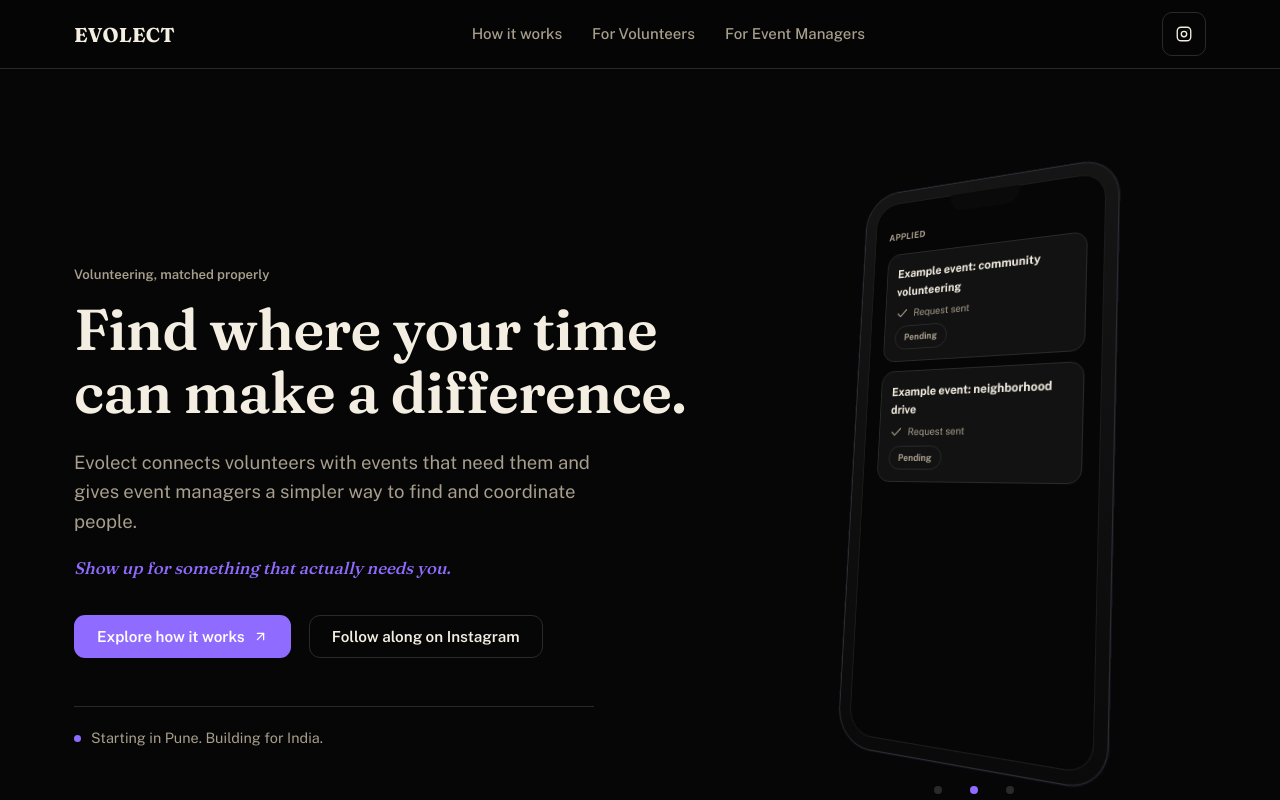
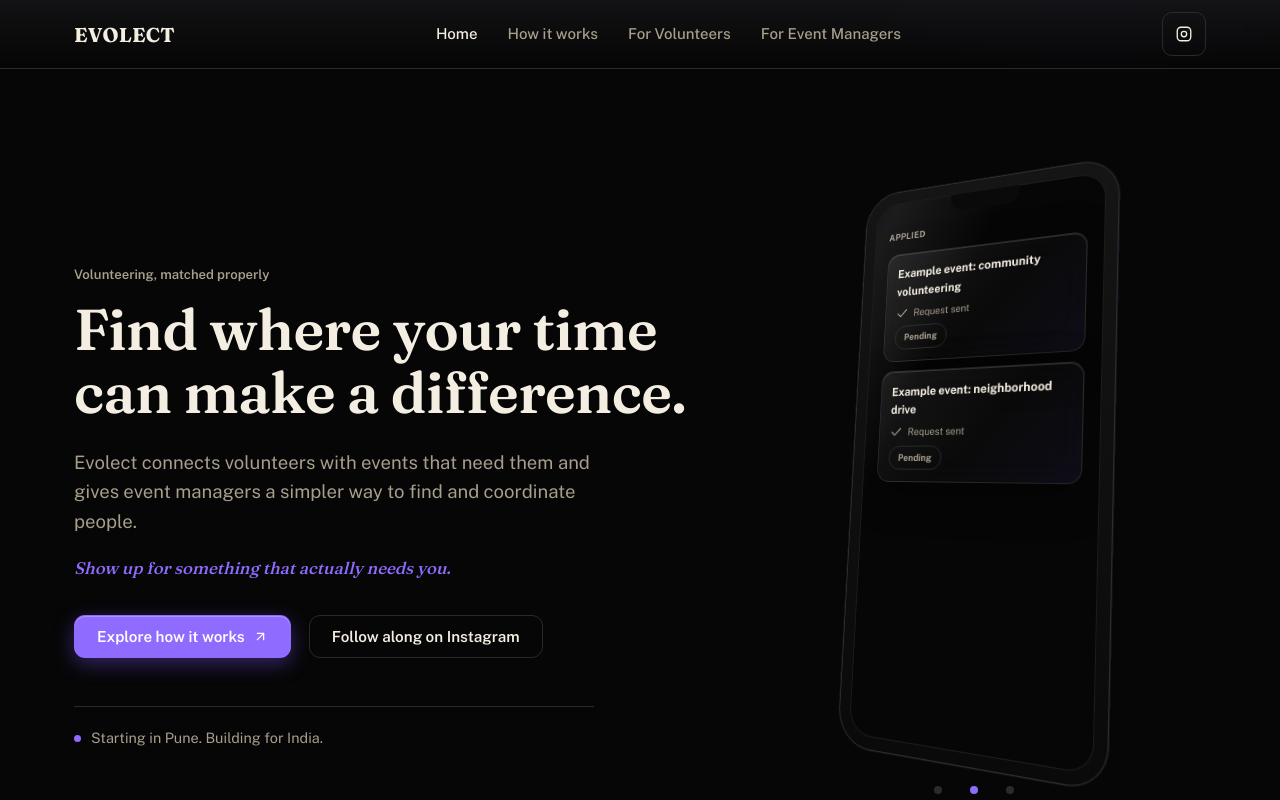
Before and after one commit to jainam662010-boop/EVOLECT, a Next.js app: page /EVOLECT/ in a window 1280 px wide. Shown: the top 800 px of the page. Built offline with nearby package versions, Linux system fonts and the light colour scheme.

Commit message:
Home nav link, 2-col cards, liquid glass

```diff
--- a/src/app/evolect.css
+++ b/src/app/evolect.css
@@ -221,7 +221,7 @@
 .final-cta-actions{margin-top:32px;display:flex;flex-wrap:wrap;gap:16px;}
 
 .page-links{margin-top:56px;display:grid;grid-template-columns:1fr;gap:14px;}
-@media (min-width:700px){.page-links{grid-template-columns:repeat(3,1fr);}}
+@media (min-width:700px){.page-links{grid-template-columns:repeat(2,1fr);}}
 .page-link-card{border:1px solid var(--line-dark);border-radius:var(--radius-card);padding:22px;text-decoration:none;color:var(--text-on-black);display:flex;flex-direction:column;gap:10px;transition:border-color .15s ease,transform .15s ease;}
 .page-link-card:hover{border-color:var(--violet);transform:translateY(-2px);}
 .page-link-card .plc-tag{font-size:.76rem;font-weight:700;color:var(--violet);}
@@ -310,3 +310,27 @@
   .phone{transform:none;}
   .vstate,.filter-demo,.step-visual,.wpanel,.mgr-form,.flowline,.flow{padding:22px 18px;}
 }
+
+/* ---- liquid glass (CSS only) ---- */
+/* ponytail: frosted surfaces + one animated sheen. Drop if it janks on low-end phones. */
+body{background:
+  radial-gradient(640px 420px at 85% -5%, rgba(143,107,255,.13), transparent 60%),
+  radial-gradient(520px 400px at -10% 32%, rgba(143,107,255,.08), transparent 60%),
+  var(--black);}
+header.site-nav{background:linear-gradient(180deg,rgba(24,24,27,.72),rgba(6,6,6,.72));backdrop-filter:blur(18px) saturate(1.3);-webkit-backdrop-filter:blur(18px) saturate(1.3);}
+.phone-card,.wpanel,.step-visual,.filter-demo,.vstate,.app-preview,.mgr-form,.flowline,.flow,.mgr-preview,.page-link-card{
+  background:linear-gradient(135deg,rgba(255,255,255,.08),rgba(255,255,255,.02) 55%,rgba(143,107,255,.07));
+  backdrop-filter:blur(16px) saturate(1.25);
+  -webkit-backdrop-filter:blur(16px) saturate(1.25);
+  border:1px solid rgba(255,255,255,.1);
+  box-shadow:0 12px 40px rgba(0,0,0,.35), inset 0 1px 0 rgba(255,255,255,.14);
+}
+.section-light .wpanel,.section-light .filter-demo,.section-light .step-visual,.section-light .app-preview,.section-light .phone-card{
+  background:linear-gradient(135deg,rgba(255,255,255,.8),rgba(255,255,255,.5) 60%,rgba(143,107,255,.09));
+  border-color:rgba(23,20,12,.1);
+  box-shadow:0 12px 32px rgba(23,20,12,.12), inset 0 1px 0 rgba(255,255,255,.8);
+}
+.btn-primary{box-shadow:inset 0 1px 0 rgba(255,255,255,.25), 0 6px 20px rgba(122,84,245,.4);}
+.phone-screen::after{content:"";position:absolute;inset:0;pointer-events:none;background:linear-gradient(115deg,transparent 30%,rgba(255,255,255,.09) 45%,transparent 60%);background-size:250% 100%;animation:sheen 7s ease-in-out infinite;}
+@keyframes sheen{0%,100%{background-position:120% 0;}50%{background-position:-20% 0;}}
+@media (prefers-reduced-motion: reduce){.phone-screen::after{animation:none;display:none;}}
--- a/src/components/evolect/Navbar.tsx
+++ b/src/components/evolect/Navbar.tsx
@@ -37,7 +37,7 @@
           <ul className="nav-links">
             {NAV_LINKS.map((l) => (
               <li key={l.href}>
-                <Link href={l.href} className={pathname === l.href ? "active" : ""}>
+                <Link href={l.href} className={pathname === l.href || (l.href !== "/" && (pathname ?? "").endsWith(l.href)) ? "active" : ""}>
                   {l.label}
                 </Link>
               </li>
--- a/src/lib/evolect-data.ts
+++ b/src/lib/evolect-data.ts
@@ -3,6 +3,7 @@
 export const BUILDER_URL = "https://instagram.com/thats.jainam";
 
 export const NAV_LINKS = [
+  { href: "/", label: "Home" },
   { href: "/how-it-works", label: "How it works" },
   { href: "/volunteers", label: "For Volunteers" },
   { href: "/event-managers", label: "For Event Managers" },
```
